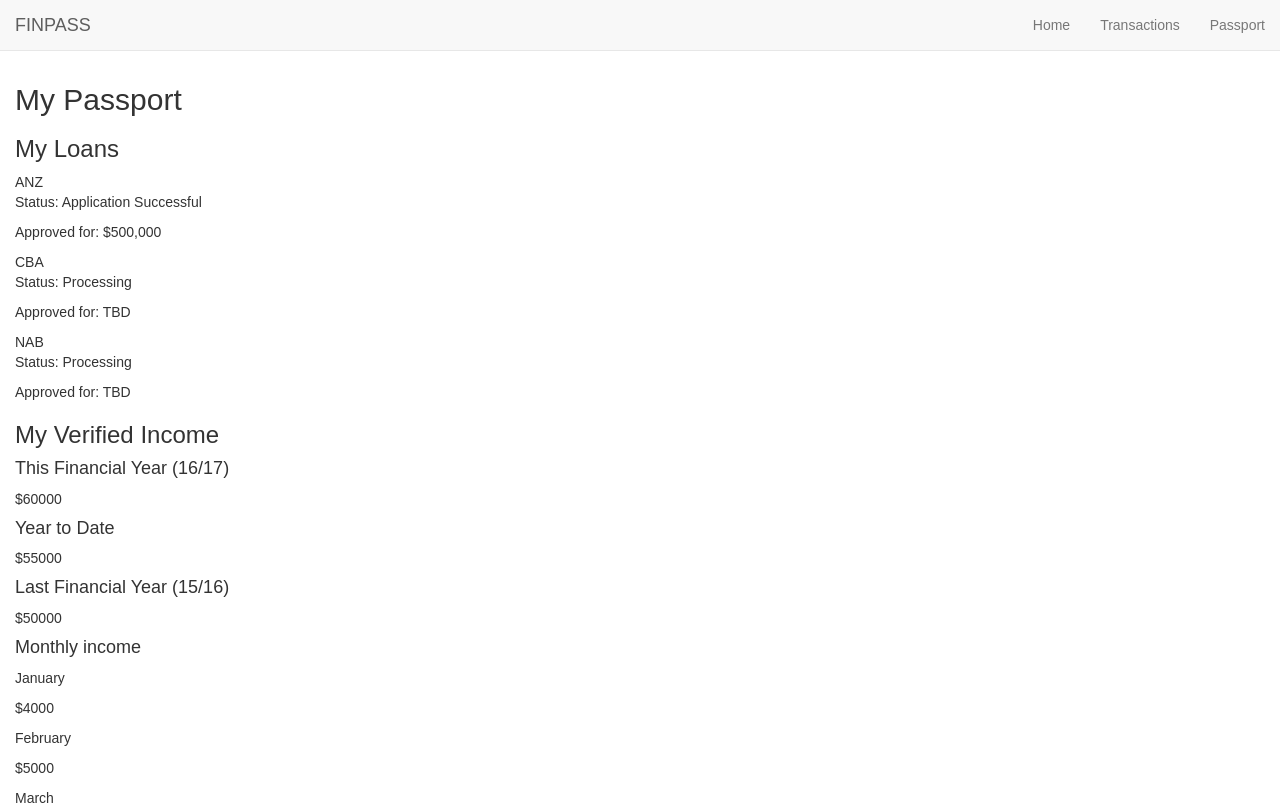
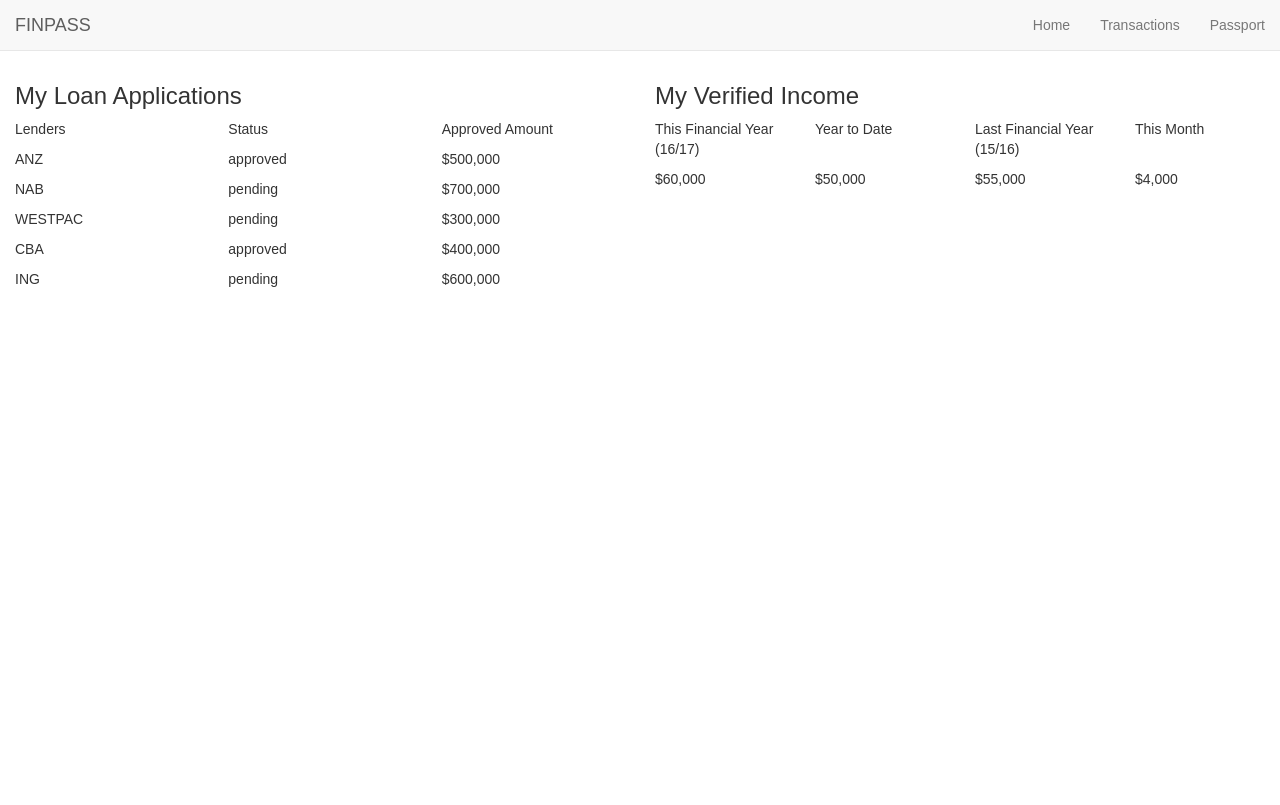
Before and after one commit to ypyang237/finpass_reghack, a React (Create React App) app: page /passport in a window 1280 px wide. Shown: the top 805 px of the page. Built offline with nearby package versions, Linux system fonts and the light colour scheme.

Commit message:
passport page skeleton done

```diff
--- a/src/components/passport.js
+++ b/src/components/passport.js
@@ -1,62 +1,89 @@
 import React, { Component } from 'react';
 import GlobalHeader from './globalHeader.js'
+import { Grid, Row, Col } from 'react-bootstrap';
 
-const Passport = ({}) => (
-  <div>
-    <GlobalHeader />
-    <div className="col-lg-3 col-md-4 col-sm-6">
-    <h2>My Passport</h2>
+class Passport extends Component {
 
-    <h3>My Loans</h3>
-    <div>
-      <div>ANZ</div>
-      <p>Status: Application Successful</p>
-      <p>Approved for: $500,000</p>
-    </div>
-    <div>
-      <div>CBA</div>
-      <p>Status: Processing</p>
-      <p>Approved for: TBD</p>
-    </div>
-    <div>
-      <div>NAB</div>
-      <p>Status: Processing</p>
-      <p>Approved for: TBD</p>
-    </div>
 
-    <h3>My Verified Income</h3>
-    <div>
+  renderApplications(loanData) {
+    return loanData.map((application) => {
+      return (
+        <Row>
+          <Col Col sm={2} md={4}><p>{application.lender}</p> </Col>
+          <Col Col sm={2} md={4}><p>{application.status}</p> </Col>
+          <Col Col sm={2} md={4}><p>{application.amount}</p> </Col>
+        </Row>
+      )
+    })
+  }
+
+  render() {
+    const loanData = [
+      {
+        lender: 'ANZ',
+        status: 'approved',
+        amount: '$500,000'
+      },
+      {
+        lender: 'NAB',
+        status: 'pending',
+        amount: '$700,000'
+      },
+      {
+        lender: 'WESTPAC',
+        status: 'pending',
+        amount: '$300,000'
+      },
+      {
+        lender: 'CBA',
+        status: 'approved',
+        amount: '$400,000'
+      },
+      {
+        lender: 'ING',
+        status: 'pending',
+        amount: '$600,000'
+      }
+    ];
+
+    return (
       <div>
-        <h4>This Financial Year (16/17)</h4>
-        <p>$60000</p>
+        <GlobalHeader />
+        <div>
+          <Grid fluid={true}>
+            <Row className="show-grid">
+              <Col md={6} mdPush={6}>
+                <h3>My Verified Income</h3>
+                <Row>
+                  <Col Col sm={2} md={3}><p>This Financial Year (16/17)</p> </Col>
+                  <Col Col sm={2} md={3}><p>Year to Date</p> </Col>
+                  <Col Col sm={2} md={3}><p>Last Financial Year (15/16)</p> </Col>
+                  <Col Col sm={2} md={3}><p>This Month</p> </Col>
+                </Row>
+                <Row>
+                  <Col Col sm={2} md={3}><p>$60,000</p> </Col>
+                  <Col Col sm={2} md={3}><p>$50,000</p> </Col>
+                  <Col Col sm={2} md={3}><p>$55,000</p> </Col>
+                  <Col Col sm={2} md={3}><p>$4,000</p> </Col>
+                </Row>
+
+              </Col>
+              <Col md={6} mdPull={6}>
+                <h3>My Loan Applications</h3>
+                <Row>
+                  <Col Col sm={2} md={4}><p>Lenders</p> </Col>
+                  <Col Col sm={2} md={4}><p>Status</p> </Col>
+                  <Col Col sm={2} md={4}><p>Approved Amount</p> </Col>
+                </Row>
+                  {this.renderApplications(loanData)}
+              </Col>
+            </Row>
+          </Grid>
+        </div>
       </div>
+    )
+  }
+}
 
-      <div>
-        <h4>Year to Date</h4>
-        <p>$55000</p>
-      </div>
-
-      <div>
-        <h4>Last Financial Year (15/16)</h4>
-        <p>$50000</p>
-      </div>
-
-      <div>
-        <h4>Monthly income</h4>
-        <p>January</p>
-        <p>$4000</p>
-        <p>February</p>
-        <p>$5000</p>
-        <p>March</p>
-        <p>$6000</p>
-        <p>April</p>
-        <p>$4000</p>
-        <p>May</p>
-        <p>$3000</p>
-      </div>
-      </div>
-    </div>
-  </div>
-)
 
 export default Passport;
--- a/src/components/transactions.js
+++ b/src/components/transactions.js
@@ -2,7 +2,6 @@
 import GlobalHeader from './globalHeader.js';
 import { Grid, Row, Col } from 'react-bootstrap';
 class Transactions extends Component {
-
   render() {
     return (
       <div>
@@ -33,8 +32,3 @@
 
 
 export default Transactions;
-
-
-// <a type="button" className="btn btn-info btn-block" href={'#'}>
-//   Confirm
-// </a>
```
